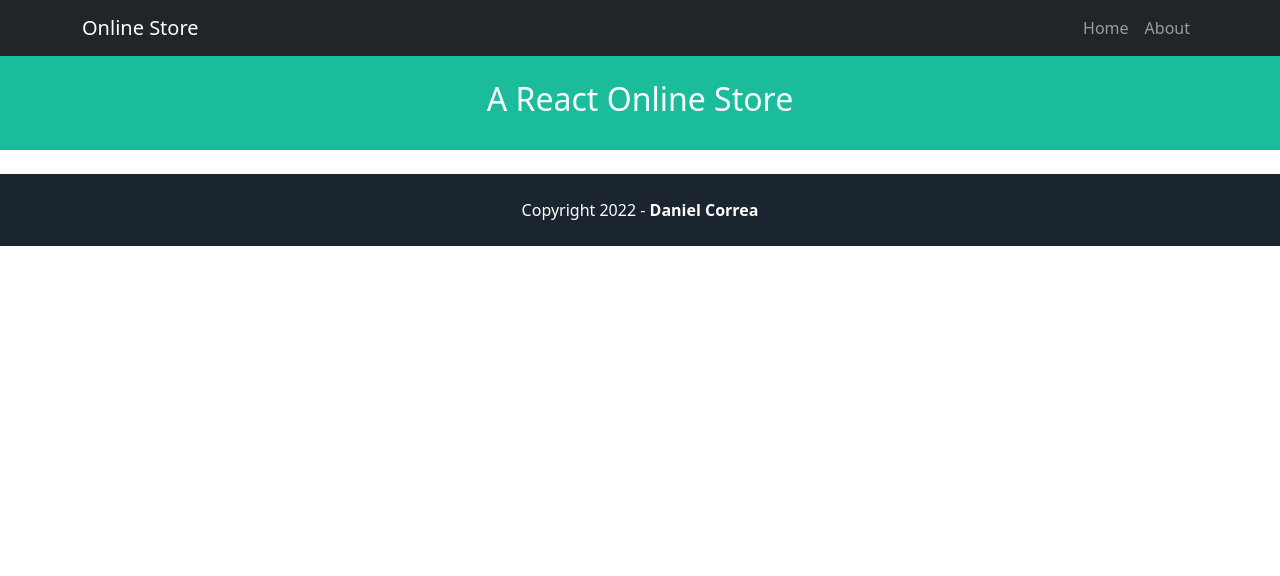
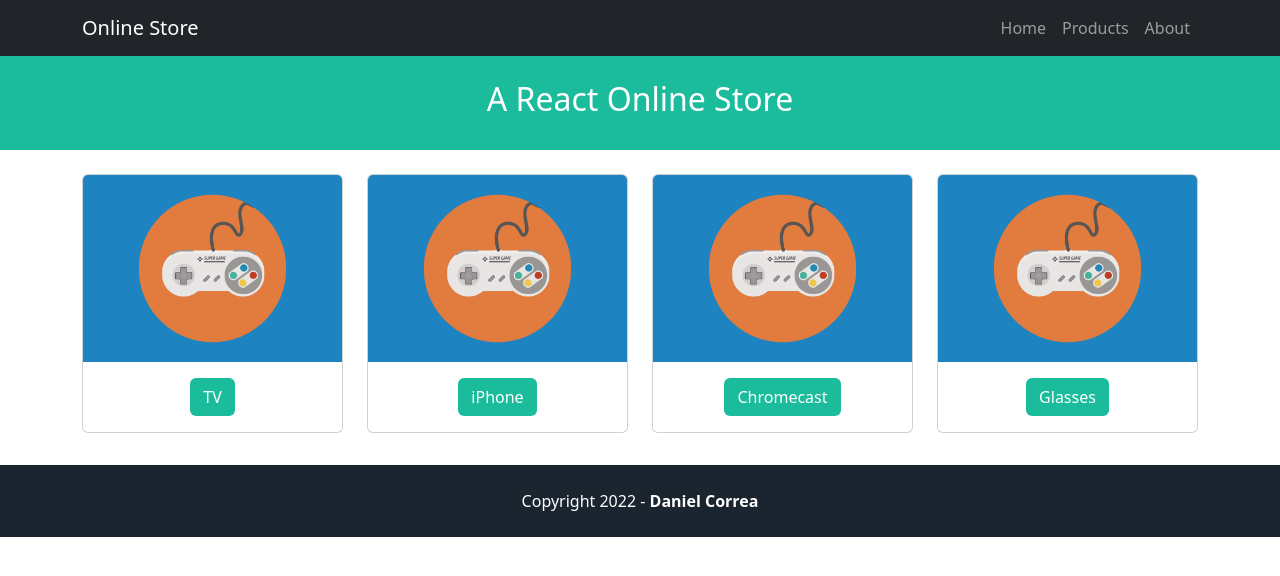
Before and after one commit to danielgara/react-online-store-ts, a React (Create React App) app: page /products in a window 1280 px wide. Shown: the top 576 px of the page. Built offline with nearby package versions, Linux system fonts and the light colour scheme.

Commit message:
imp: list products

```diff
--- /dev/null
+++ b/src/components/products/Products.css
@@ -0,0 +1,7 @@
+.button-primary {
+  background-color: #1abc9c !important;
+}
+
+.button-primary:hover {
+  background-color: #1abc9c !important;
+}
--- /dev/null
+++ b/src/components/products/Products.tsx
@@ -0,0 +1,37 @@
+import "./Products.css";
+import Row from "react-bootstrap/Row";
+import Product from "../../models/Product";
+import Image from "react-bootstrap/Image";
+import { Link } from "react-router-dom";
+
+function Products() {
+  let products: Product[] = [];
+  products.push(new Product(1, "TV", "Best TV", "game.png", 1000));
+  products.push(new Product(2, "iPhone", "Best iPhone", "game.png", 999));
+  products.push(new Product(3, "Chromecast", "Best Chromecast", "game.png", 30));
+  products.push(new Product(4, "Glasses", "Best Glasses", "game.png", 100));
+
+  const listOfProducts = [];
+  let gameImg = require("../../assets/images/game.png");
+
+  for (const product of products) {
+    listOfProducts.push(
+      <div className="col-md-4 col-lg-3 mb-2">
+        <div className="card">
+          <Image src={gameImg} alt="Product Image" className="card-img-top img-card" />
+          <div className="card-body text-center">
+            <Link className="button-primary btn text-white" to="/products/">
+              { product.getName() }
+            </Link>
+          </div>
+        </div>
+      </div>,
+    );
+  }
+  return (
+    <Row>
+      {listOfProducts}
+    </Row>
+  );
+}
+export default Products;
--- a/src/layouts/Header.tsx
+++ b/src/layouts/Header.tsx
@@ -15,6 +15,9 @@ function Header() {
             <Link className="nav-link" to="/">
               Home
             </Link>
+            <Link className="nav-link" to="/products/">
+              Products
+            </Link>
             <Link className="nav-link" to="/about">
               About
             </Link>
--- /dev/null
+++ b/src/models/Product.ts
@@ -0,0 +1,57 @@
+class Product {
+    private id: number;
+    private name: string;
+    private image: string;
+    private description: string;
+    private price: number;
+
+    public constructor(id: number, name: string, image: string, description: string, price: number ) {
+        this.id = id;
+        this.name = name;
+        this.image = image;
+        this.description = description;
+        this.price = price;
+    }
+
+    public getId(): number {
+        return this.id;
+    }
+
+    public setId(id: number): void {
+        this.id = id;
+    }
+
+    public getName(): string {
+        return this.name;
+    }
+
+    public setName(name: string): void {
+        this.name = name;
+    }
+
+    public getImage(): string {
+        return this.image;
+    }
+
+    public setImage(image: string): void {
+        this.image = image;
+    }
+
+    public getDescription(): string {
+        return this.description;
+    }
+
+    public setDescription(description: string): void {
+        this.description = description;
+    }
+
+    public getPrice(): number {
+        return this.price;
+    }
+
+    public setPrice(price: number): void {
+        this.price = price;
+    }
+}
+
+export default Product;
--- a/src/routes/AppRoutes.tsx
+++ b/src/routes/AppRoutes.tsx
@@ -2,12 +2,16 @@ import { Routes, Route } from 'react-router-dom';
 
 import Home from '../components/Home';
 import About from '../components/About';
+
+/* Products */
+import Products from '../components/products/Products';
 
 function AppRoutes() {
     return (
         <Routes>
             <Route path='/' element={<Home/>} />
             <Route path='/about' element={<About/>} />
+            <Route path='/products/' element={<Products/>} />
         </Routes>
     );
 }
```
